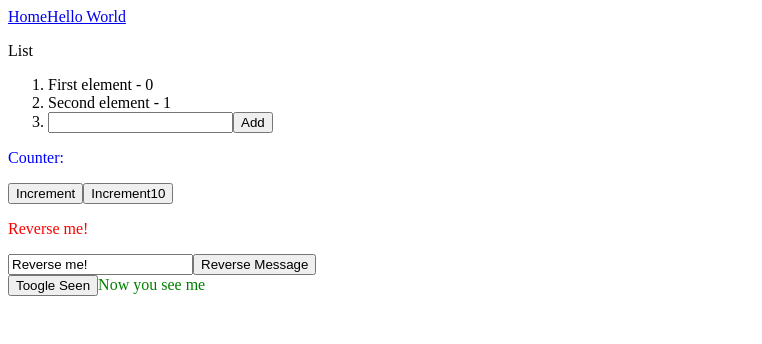
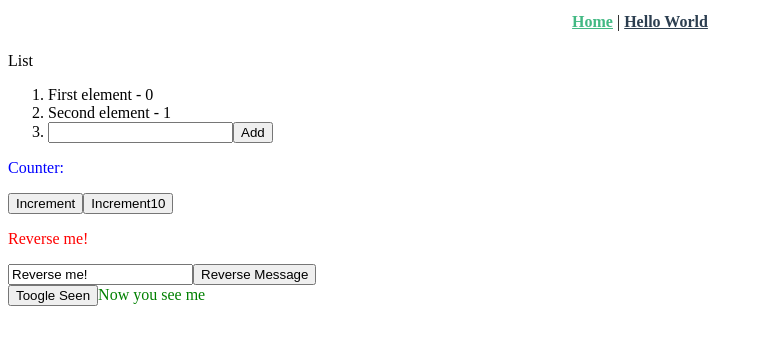
Before and after one commit to ddipp/ddipp.net, a Vue app in the folder frontend/: page / in a window 1280 px wide. Shown: the top 344 px of the page, without its empty margins (0-762 px from the left). Built offline with nearby package versions, Linux system fonts and the light colour scheme; no server answers.

Commit message:
Menu style

```diff
--- a/frontend/src/App.vue
+++ b/frontend/src/App.vue
@@ -1,10 +1,26 @@
 <template>
-  <div>
-    <router-link to="/">Home</router-link>
+  <div id="nav">
+    <router-link to="/">Home</router-link> |
     <router-link to="/he">Hello World</router-link>
+  </div>
     <router-view></router-view>
-  </div>
 </template>
 
 <script>
 </script>
+
+<style>
+#nav {
+  padding: 5px;
+  text-align: center;
+}
+
+#nav a {
+  font-weight: bold;
+  color: #2c3e50;
+}
+
+#nav a.router-link-exact-active {
+  color: #42b983;
+}
+</style>
--- a/frontend/src/router/index.js
+++ b/frontend/src/router/index.js
@@ -26,7 +26,7 @@
 router.beforeEach((to, from, next) => {
   // Проверяем в meta маршрута requiresAuth
   if (to.matched.some((record) => record.meta.requiresAuth)) {
-    console.log('required auth');
+    // console.log('required auth');
     if (localStorage.getItem('jwt') == null) {
       next({
         path: '/login',
```
Also changed, not shown: 5 other files (tests, documents, lock files or other folders).
